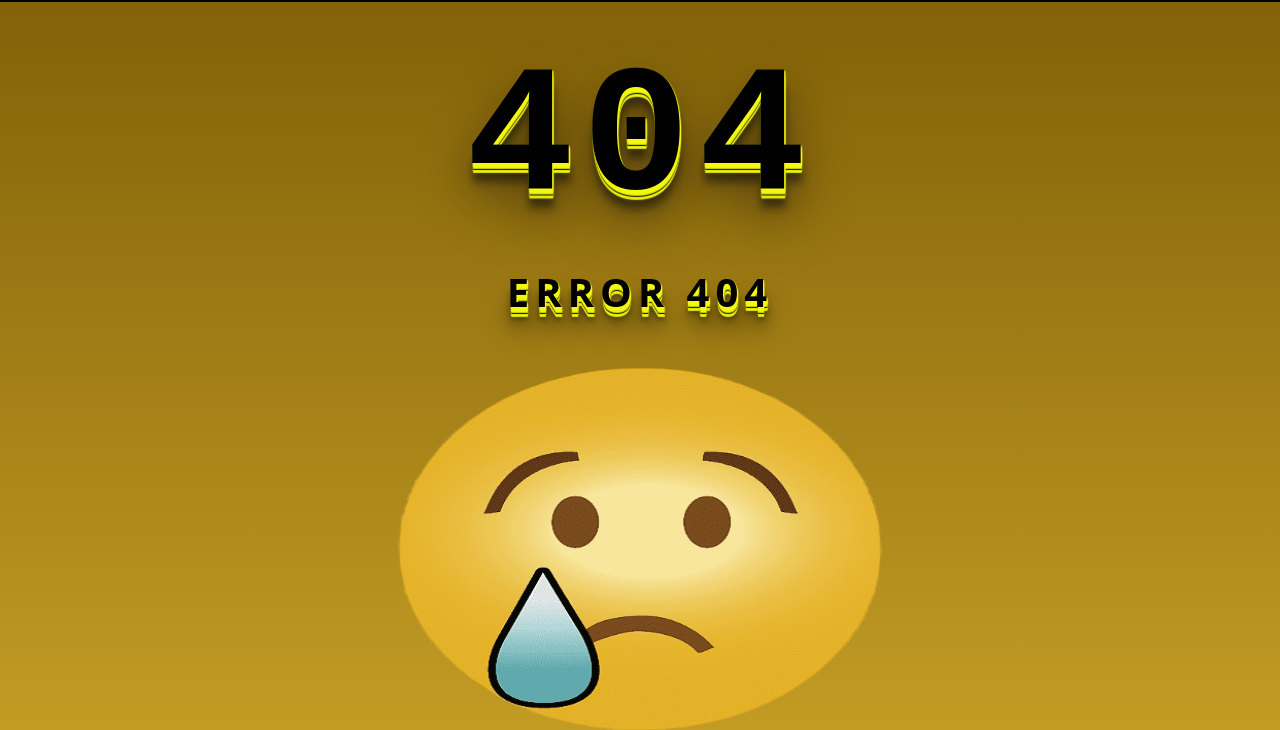
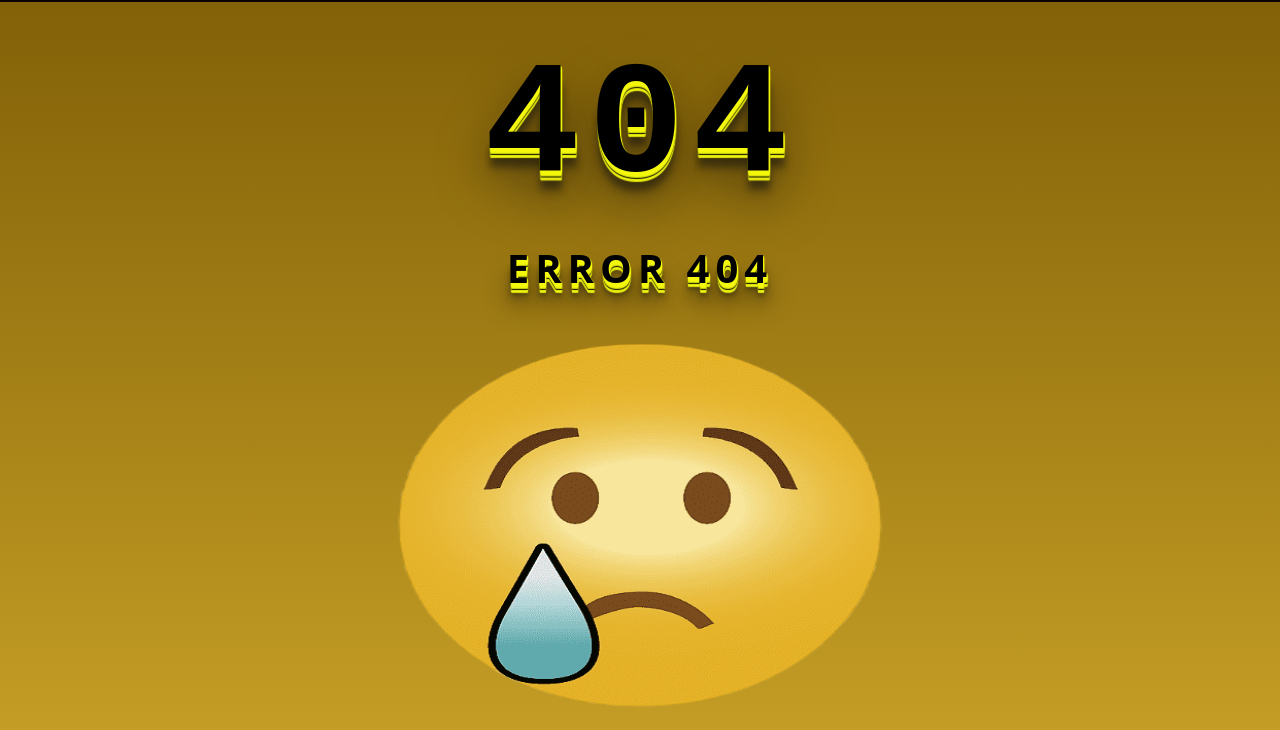
Before and after one commit to ivanshifman/proyectoshifman, a website: page pages/404.html in a window 1280 px wide. Shown: the part 104-834 px from the top of the page. Drawn offline with nearby package versions, Linux system fonts and the light colour scheme.

Commit message:
masdetallesfinales

```diff
--- a/scss/modules/_main404.scss
+++ b/scss/modules/_main404.scss
@@ -1,7 +1,7 @@
 #seccionError {
     background-image: map-get($colores, fondouno);
     h1 {
-        font-size: 180px;
+        font-size: 160px;
         font-family: 'Courier New', Courier, monospace;
         letter-spacing: 8px;
         text-shadow: 1px 1px 1px map-get($colores, amarilloespecial),
```
Also changed, not shown: css/style.css.
